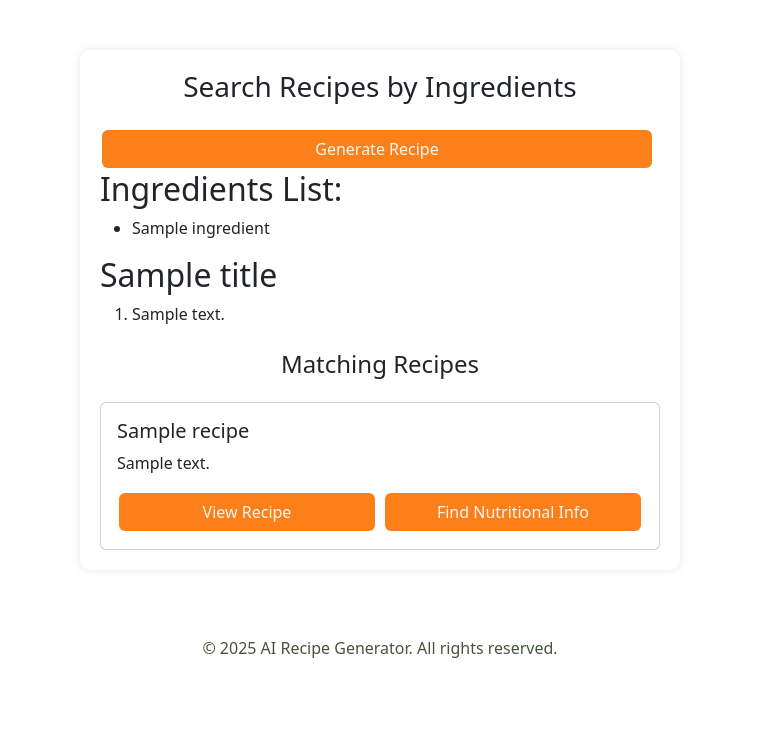
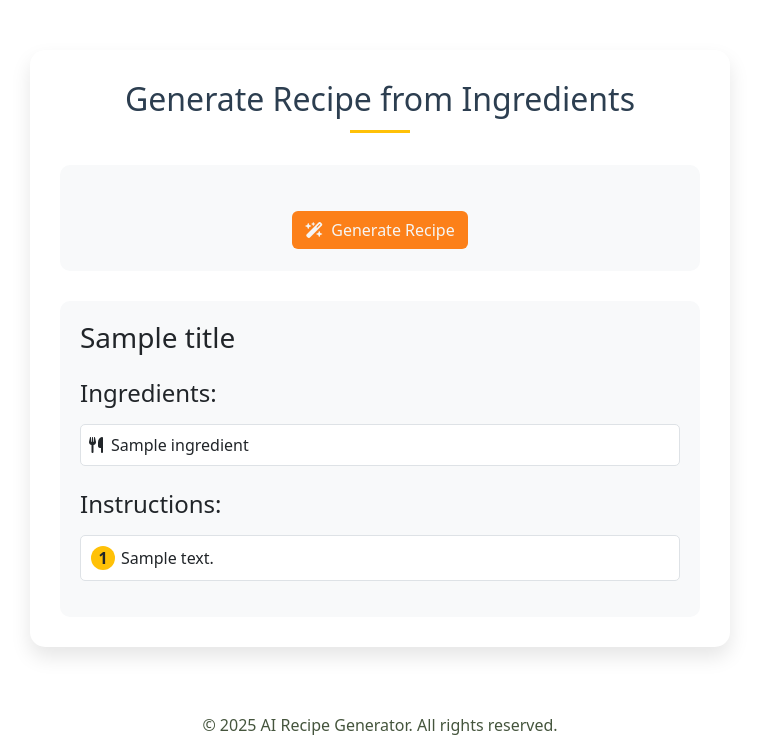
Before and after one commit to lishazz/recipe_generator, a Django app: template apps/user/templates/generate_recipe.html in a window 1280 px wide. Shown: the part 56-809 px from the top of the page, without its empty margins (260-1019 px from the left). Before the commit the page ends 714 px from the top, so only its background shows below. Run offline with Django 3.2, Linux system fonts and the light colour scheme; the template is opened without the code that fills it: most values are stand-ins (such as "Sample title", 1, 10 or a date in 2020); some libraries are stand-ins or nearby versions.

Commit message:
update user_view_recipe,generate_recipe and nutritional_info

```diff
--- a/apps/user/templates/generate_recipe.html
+++ b/apps/user/templates/generate_recipe.html
@@ -1,128 +1,153 @@
 {% extends "base.html" %}
 
-{% block title %}generate Recipe|RecipeGen{% endblock title %}
-
+{% block title %}Generate Recipe|RecipeGen{% endblock title %}
 
 {% block style %}
-
 <style>
-
     .container-custom {
-        max-width: 600px;
+        max-width: 700px;
         margin-top: 50px;
         margin-bottom: 50px;
         background: #fff;
+        padding: 30px;
+        border-radius: 15px;
+        box-shadow: 0 10px 20px rgba(0, 0, 0, 0.1);
+    }
+
+    .page-header {
+        color: #2c3e50;
+        margin-bottom: 2rem;
+        position: relative;
+        padding-bottom: 15px;
+    }
+
+    .page-header:after {
+        content: '';
+        position: absolute;
+        bottom: 0;
+        left: 50%;
+        transform: translateX(-50%);
+        width: 60px;
+        height: 3px;
+        background-color: #ffc107;
+    }
+    .form-container {
+        background: #f8f9fa;
         padding: 20px;
         border-radius: 10px;
-        box-shadow: 0 0 10px rgba(0, 0, 0, 0.1);
+        margin-bottom: 30px;
     }
 
-    .card {
-        margin-top: 15px;
+    .recipe-result {
+        background: #f8f9fa;
+        padding: 20px;
+        border-radius: 10px;
+        margin-top: 30px;
+    }
+
+    .ingredient-list {
+        list-style-type: none;
+        padding: 0;
+    }
+
+    .ingredient-item {
+        padding: 8px;
+        margin: 5px 0;
+        background: #fff;
+        border-radius: 5px;
+        border: 1px solid #dee2e6;
+    }
+
+    .instruction-list {
+        counter-reset: step-counter;
+        list-style-type: none;
+        padding: 0;
+    }
+
+    .instruction-item {
+        position: relative;
+        padding: 10px 10px 10px 40px;
+        margin: 10px 0;
+        background: #fff;
+        border-radius: 5px;
+        border: 1px solid #dee2e6;
+    }
+
+    .instruction-item:before {
+        content: counter(step-counter);
+        counter-increment: step-counter;
+        position: absolute;
+        left: 10px;
+        top: 50%;
+        transform: translateY(-50%);
+        background: #ffc107;
+        width: 24px;
+        height: 24px;
+        border-radius: 50%;
+        text-align: center;
+        line-height: 24px;
+        font-weight: bold;
     }
 </style>
-
 {% endblock style %}
 
 {% block navlinks %}
-
     <li class="nav-item">
         <a class="nav-link" href="{% url 'user_dashboard' %}">Dashboard</a>
     </li>
-
     <li class="nav-item">
         <a class="nav-link" href="{% url 'favourite_recipe' %}">Favourite Recipe</a>
     </li>
-
     <li class="nav-item">
         <a class="nav-link" href="{% url 'user_settings' %}">Settings</a>
     </li>
-
 {% endblock navlinks %}
 
+{% block content %}
+<div class="container container-custom">
+    <h2 class="text-center page-header">Generate Recipe from Ingredients</h2>
 
-{% block messages %}{% endblock messages %}
-
-{% block content %}
-
-    <div class="container container-custom">
-        <h3 class="text-center mb-4">Search Recipes by Ingredients</h3>
-        {% comment %} <form method="POST">
-            <div class="mb-3">
-                <label for="search_ingredients" class="form-label">Enter Ingredients</label>
-                <input type="text" class="form-control" id="search_ingredients" name="search_ingredients" placeholder="e.g., tomato, cheese, basil">
-            </div>
-            <div class="d-flex justify-content-between">
-                <button type="submit" class="btn btn-zom w-50 me-2">Search Recipes</button>
-                <button type="reset" class="btn btn-zom w-50">Clear</button>
-            </div>
-        </form> {% endcomment %}
+    <div class="form-container">
         <form method="POST" id="recipeForm">
             {% csrf_token %}
             {{ form.as_p }}
-            <div class="d-flex justify-content-between">
-                <button type="submit" class="btn btn-zom w-100 me-2">Generate Recipe</button>
+            <div class="d-flex justify-content-center mt-4">
+                <button type="submit" class="btn btn-zom">
+                    <i class="fas fa-wand-magic-sparkles me-2"></i>Generate Recipe
+                </button>
             </div>
         </form>
+    </div>
 
+    {% if title or ingredients or instructions %}
+        <div class="recipe-result">
+            {% if title %}
+                <h3 class="mb-4">{{ title }}</h3>
+            {% endif %}
 
-
-
-        {% if ingredients %}
-            <div>
-                <h2>Ingredients List:</h2>
-                <ul>
+            {% if ingredients %}
+                <h4 class="mb-3">Ingredients:</h4>
+                <ul class="ingredient-list">
                     {% for ingredient in ingredients %}
-                        <li>{{ ingredient }}</li>
+                        <li class="ingredient-item">
+                            <i class="fas fa-utensils me-2"></i>{{ ingredient }}
+                        </li>
                     {% endfor %}
                 </ul>
-            </div>
-        {% endif %}
-        {% if title %}
-        <h2>
-            {{title}}
-        </h2>
-        {% endif %}
-        {% load markdownify %}
-        {% if instructions %}
-            <div>
-                <ol>
-                {% for step in instructions %}
-                <li> {{ step.content }}</li>
-            {% endfor %}
+            {% endif %}
+
+            {% load markdownify %}
+            {% if instructions %}
+                <h4 class="mb-3 mt-4">Instructions:</h4>
+                <ol class="instruction-list">
+                    {% for step in instructions %}
+                        <li class="instruction-item">{{ step.content }}</li>
+                    {% endfor %}
                 </ol>
-            </div>
-        {% endif %}
-
-
-
-        <div id="recipeResults" class="mt-4">
-            {% if recipes %}
-                <h4 class="text-center">Matching Recipes</h4>
-                <div class="row">
-                    {% for recipe in recipes %}
-                        <div class="col-12">
-                            <div class="card">
-                                <div class="card-body">
-                                    <h5 class="card-title">{{ recipe.name }}</h5>
-                                    <p class="card-text">{{ recipe.description }}</p>
-                                    <div class="d-flex justify-content-between">
-                                        <button type="button" class="btn btn-zom w-50 me-2">View Recipe</button>
-                                        <button type="button" class="btn btn-zom w-50">Find Nutritional Info</button>
-                                    </div>
-                                </div>
-                            </div>
-                        </div>
-                    {% endfor %}
-                </div>
-            {% else %}
-                <p class="text-center text-muted">No recipes found.</p>
             {% endif %}
         </div>
-    </div>
-
+    {% endif %}
+</div>
 {% endblock content %}
 
-{% block script %}
-
-{% endblock script %}
+{% block script %}{% endblock script %}
```
Also changed, not shown: apps/user/templates/nutritional_info.html (+2 -17 lines), apps/user/templates/user_view_recipe.html (+113 -70 lines).
